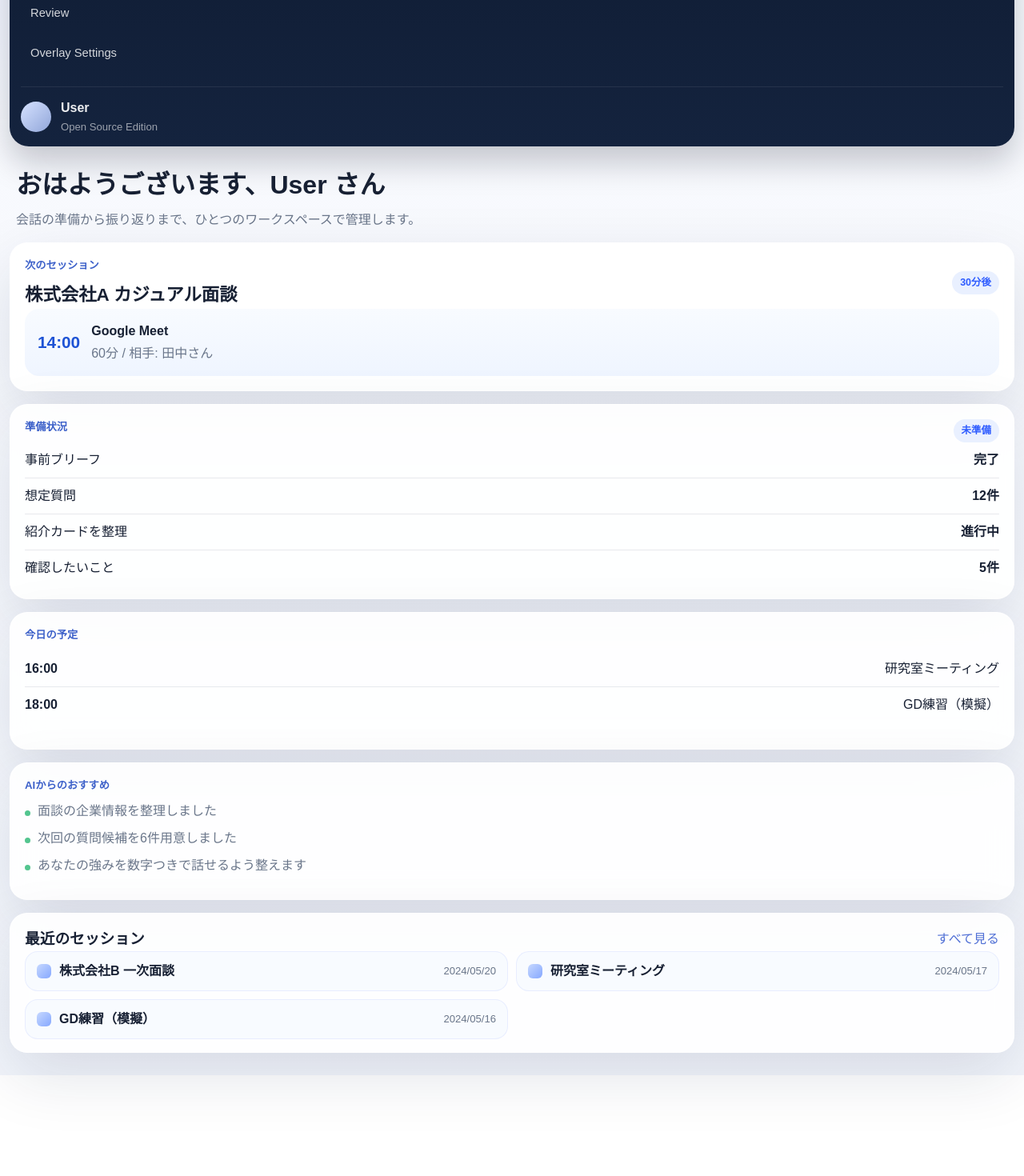
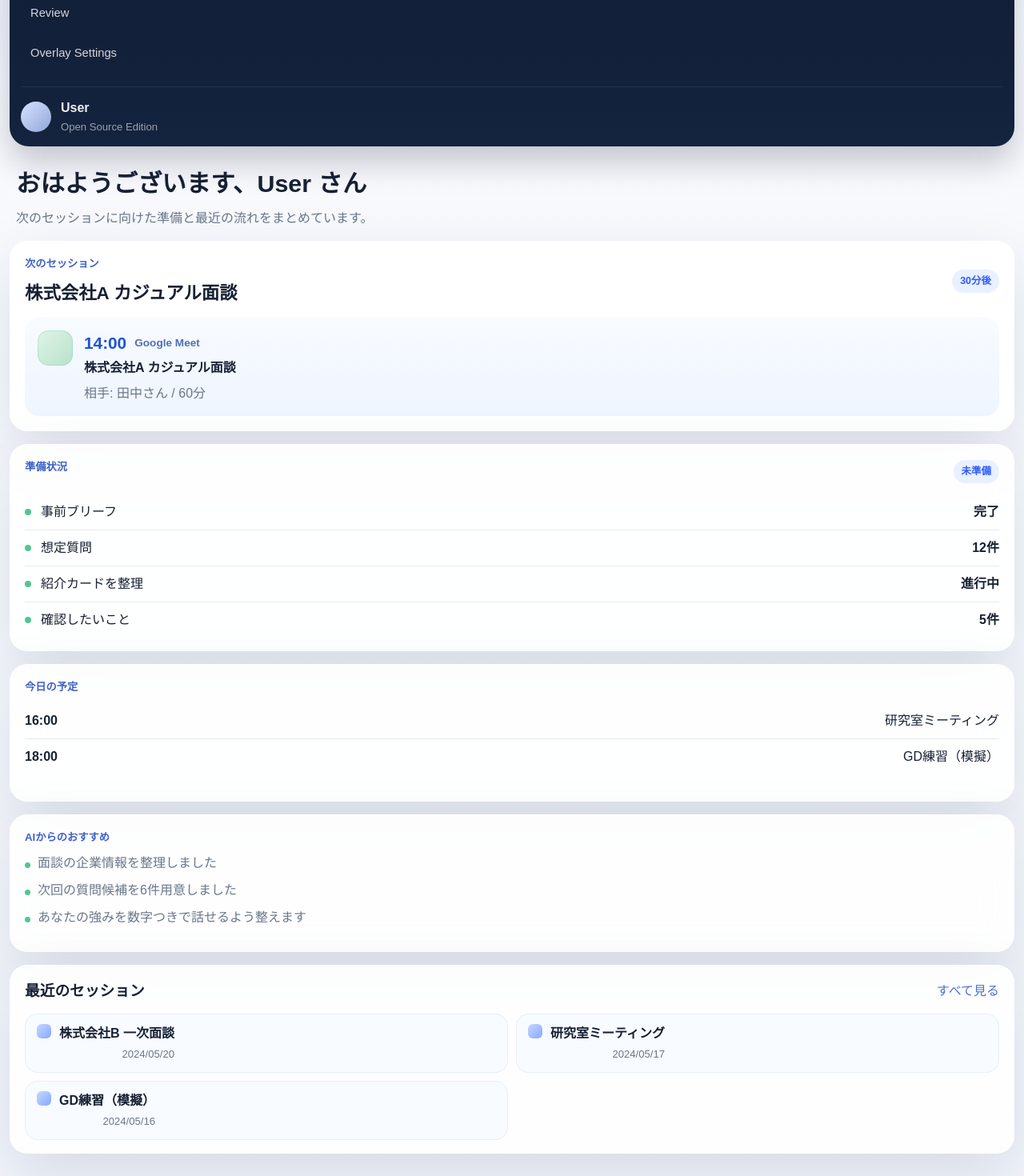
Before and after one commit to naki0227/context_cue, a React (Vite) app in the folder apps/desktop/: page / in a window 1280 px wide. Shown: the part 404-1874 px from the top of the page at 80% size. Before the commit the page ends 1748 px from the top, so only its background shows below. Built offline with nearby package versions, Linux system fonts and the light colour scheme.

Commit message:
feat: polish home dashboard screen

```diff
--- a/apps/desktop/src/features/dashboard/components/dashboard-shell.tsx
+++ b/apps/desktop/src/features/dashboard/components/dashboard-shell.tsx
@@ -70,6 +70,7 @@ function renderPage(controller: DashboardController, activePage: PageId) {
 
 export function DashboardShell({ controller }: DashboardShellProps) {
   const title = getPageTitle(controller.activePage);
+  const showPageHeader = controller.activePage !== 'home';
 
   return (
     <main className="workspace-shell">
@@ -80,16 +81,16 @@ export function DashboardShell({ controller }: DashboardShellProps) {
         />
 
         <div className="dashboard-main">
+          {showPageHeader ? (
             <header className="page-header">
               <div>
                 <h1>{title}</h1>
                 <p>
-                {controller.activePage === 'home'
-                  ? '会話の準備から振り返りまで、ひとつのワークスペースで管理します。'
-                  : '画像の構成に合わせて、一覧と詳細を見やすく整理しています。'}
+                  画像の構成に合わせて、一覧と詳細を見やすく整理しています。
                 </p>
               </div>
             </header>
+          ) : null}
 
           {renderPage(controller, controller.activePage)}
         </div>
--- a/apps/desktop/src/features/dashboard/pages/home-page.tsx
+++ b/apps/desktop/src/features/dashboard/pages/home-page.tsx
@@ -11,40 +11,51 @@ type HomePageProps = {
 export function HomePage({ preparedness }: HomePageProps) {
   return (
     <div className="page-layout">
-      <div className="page-grid home-grid">
-        <article className="soft-card hero-card">
-          <div className="hero-title-row">
+      <header className="home-page-header">
+        <div>
+          <h1>おはようございます、User さん</h1>
+          <p>次のセッションに向けた準備と最近の流れをまとめています。</p>
+        </div>
+      </header>
+
+      <div className="page-grid home-grid home-grid-polished">
+        <article className="soft-card hero-card next-session-card">
+          <div className="hero-title-row home-card-head">
             <div>
               <p className="page-section-title">次のセッション</p>
               <h2>株式会社A カジュアル面談</h2>
             </div>
             <span className="blue-badge">30分後</span>
           </div>
-          <div className="next-session-panel">
-            <div className="next-session-time">14:00</div>
-            <div>
-              <strong>Google Meet</strong>
-              <p>60分 / 相手: 田中さん</p>
+          <div className="next-session-panel next-session-panel-rich">
+            <div className="next-session-icon" />
+            <div className="next-session-main">
+              <div className="next-session-time-row">
+                <strong className="next-session-time">14:00</strong>
+                <span className="meeting-channel">Google Meet</span>
+              </div>
+              <strong>株式会社A カジュアル面談</strong>
+              <p>相手: 田中さん / 60分</p>
             </div>
           </div>
         </article>
 
-        <article className="soft-card compact-card">
-          <div className="section-head">
+        <article className="soft-card compact-card home-status-card">
+          <div className="section-head home-card-head">
             <p className="page-section-title">準備状況</p>
             <span className="mini-badge">{preparedness}</span>
           </div>
-          <ul className="simple-check-list">
+          <ul className="simple-check-list readiness-list">
             {readinessItems.map(([label, meta]) => (
               <li key={label}>
-                <span>{label}</span>
+                <span className="check-label">{label}</span>
                 <strong>{meta}</strong>
               </li>
             ))}
           </ul>
         </article>
 
-        <article className="soft-card compact-card">
+        <article className="soft-card compact-card home-schedule-card">
           <p className="page-section-title">今日の予定</p>
           <ul className="agenda-list">
             {todaySchedule.slice(1).map((item) => (
@@ -56,7 +67,7 @@ export function HomePage({ preparedness }: HomePageProps) {
           </ul>
         </article>
 
-        <article className="soft-card compact-card">
+        <article className="soft-card compact-card home-recommend-card">
           <p className="page-section-title">AIからのおすすめ</p>
           <ul className="recommend-list">
             <li>面談の企業情報を整理しました</li>
@@ -65,19 +76,24 @@ export function HomePage({ preparedness }: HomePageProps) {
           </ul>
         </article>
 
-        <article className="soft-card span-2">
-          <div className="section-head">
+        <article className="soft-card span-2 recent-sessions-card">
+          <div className="section-head home-card-head">
             <h3>最近のセッション</h3>
             <button className="text-link" type="button">
               すべて見る
             </button>
           </div>
-          <div className="recent-row">
+          <div className="recent-row recent-row-home">
             {recentSessions.map(([title, date]) => (
-              <div className="recent-session-chip" key={title}>
+              <div
+                className="recent-session-chip recent-session-chip-home"
+                key={title}
+              >
                 <span className="mini-icon" />
-                <strong>{title}</strong>
-                <span>{date}</span>
+                <div className="recent-session-copy">
+                  <strong>{title}</strong>
+                  <span>{date}</span>
+                </div>
               </div>
             ))}
           </div>
--- a/apps/desktop/src/styles/globals.css
+++ b/apps/desktop/src/styles/globals.css
@@ -178,6 +178,20 @@ button:disabled {
   gap: 16px;
 }
 
+.home-page-header {
+  padding: 8px 8px 0;
+}
+
+.home-page-header h1 {
+  margin: 0;
+  font-size: 1.9rem;
+}
+
+.home-page-header p {
+  margin: 8px 0 0;
+  color: var(--ink-soft);
+}
+
 .page-grid,
 .split-grid,
 .settings-grid,
@@ -189,6 +203,10 @@ button:disabled {
 
 .home-grid {
   grid-template-columns: 1.5fr 0.9fr;
+}
+
+.home-grid-polished {
+  grid-template-columns: 1.32fr 0.68fr;
 }
 
 .span-2 {
@@ -227,6 +245,10 @@ button:disabled {
 
 .hero-card {
   padding: 18px;
+}
+
+.home-card-head {
+  margin-bottom: 14px;
 }
 
 .compact-card {
@@ -302,6 +324,36 @@ button:disabled {
   background: linear-gradient(180deg, #f8fbff, #eff5ff);
 }
 
+.next-session-panel-rich {
+  align-items: flex-start;
+  min-height: 96px;
+}
+
+.next-session-icon {
+  width: 44px;
+  height: 44px;
+  border-radius: 14px;
+  background: linear-gradient(135deg, #dff4e8, #b8e2ca);
+  box-shadow: inset 0 0 0 1px rgba(83, 197, 143, 0.24);
+}
+
+.next-session-main {
+  display: grid;
+  gap: 4px;
+}
+
+.next-session-time-row {
+  display: flex;
+  gap: 10px;
+  align-items: center;
+}
+
+.meeting-channel {
+  color: #4d6fb5;
+  font-size: 0.85rem;
+  font-weight: 600;
+}
+
 .next-session-time {
   font-size: 1.3rem;
   font-weight: 800;
@@ -335,6 +387,18 @@ button:disabled {
   justify-content: space-between;
   gap: 12px;
   padding: 10px 0;
+}
+
+.readiness-list li::before {
+  content: "";
+  width: 8px;
+  height: 8px;
+  border-radius: 50%;
+  background: var(--green);
+}
+
+.check-label {
+  flex: 1;
 }
 
 .simple-check-list li + li,
@@ -381,6 +445,20 @@ button:disabled {
   border-radius: 16px;
   background: #f8fbff;
   border: 1px solid rgba(39, 76, 255, 0.08);
+}
+
+.recent-session-chip-home {
+  align-items: flex-start;
+}
+
+.recent-session-copy {
+  display: grid;
+  gap: 4px;
+}
+
+.recent-session-copy span {
+  color: var(--ink-soft);
+  font-size: 0.82rem;
 }
 
 .recent-session-chip span:last-child {
```
Lines whose indentation alone changed are shown as unchanged.
